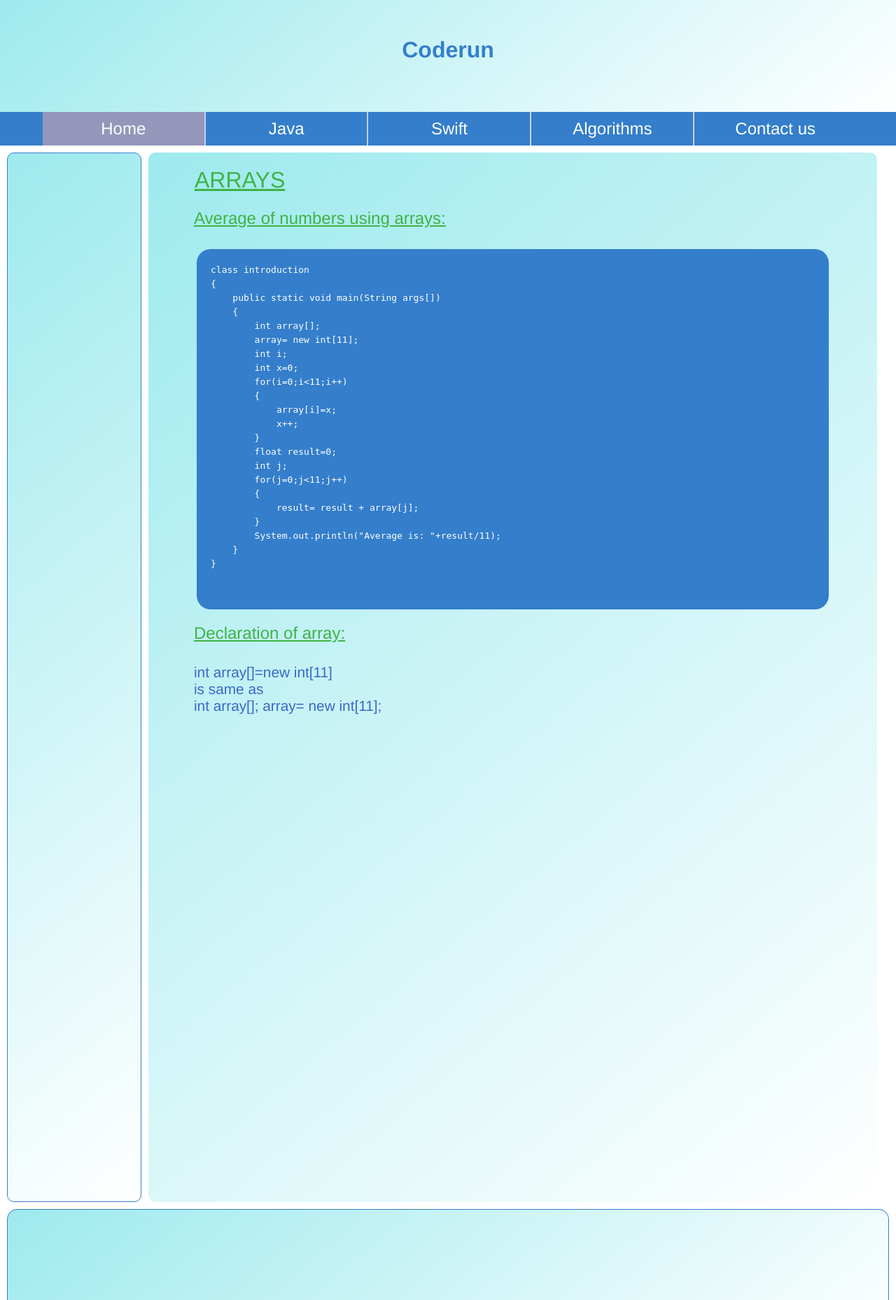
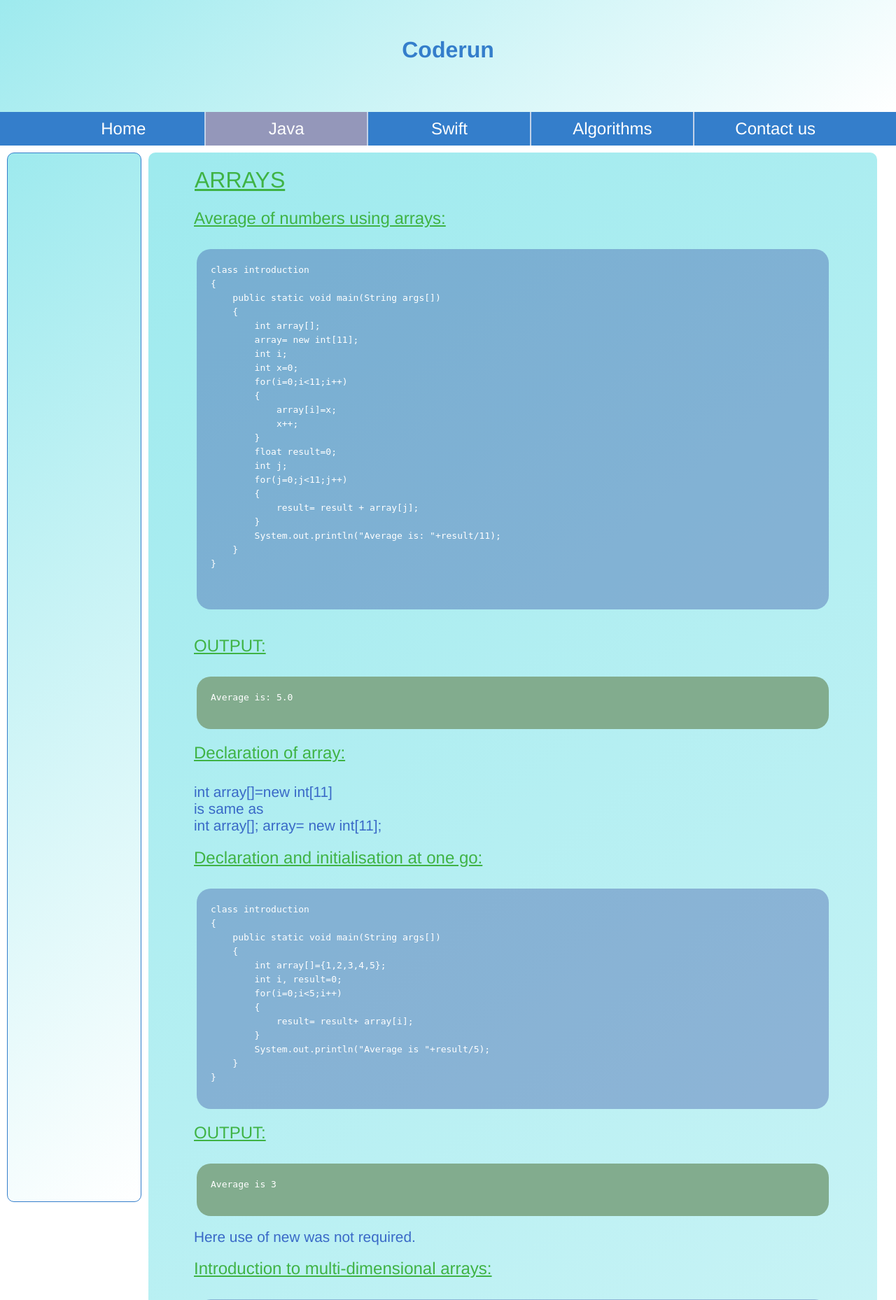
Before and after one commit to innovatoronspree/Coderun, a PHP site: page /arrays.html in a window 1280 px wide. Shown: the top 1858 px of the page at 70% size. Run offline with PHP 8.4, Linux system fonts and the light colour scheme.

Commit message:
added content in Arrays.html

```diff
--- a/arrays.html
+++ b/arrays.html
@@ -11,8 +11,8 @@
 	</header>
 	<nav>
 		<ul>
-			<li><a href="#" class="active">Home</a></li>
-			<li><a href="#">Java</a>
+			<li><a href="home.html">Home</a></li>
+			<li><a href="#" class="active">Java</a>
 				<ul>
 					<li><a href="#">Variables</a></li>
 					<li><a href="#">Classes</a></li>
@@ -89,6 +89,17 @@ class introduction
 				</code>
 			</pre>
 		</div >
+		<br>
+		<h2>OUTPUT:</h2>
+		<div>
+			<pre class = "output">
+				<code class="output">
+Average is: 5.0
+				</code>
+			</pre>
+		</div>
+
+
 		<h2>Declaration of array:</h2>
 		<div class="para">
 			int array[]=new int[11] <br>
@@ -99,6 +110,227 @@ class introduction
       	array= new int[11];
 
 		</div>
+		<h2>Declaration and initialisation at one go:</h2>
+		<div>
+			<pre>
+				<code>
+class introduction
+{
+    public static void main(String args[])
+    {
+        int array[]={1,2,3,4,5};
+        int i, result=0;
+        for(i=0;i<5;i++)
+        {
+            result= result+ array[i];
+        }
+        System.out.println("Average is "+result/5);
+    }
+}
+				</code>
+			</pre>
+		</div>
+		<h2>OUTPUT:</h2>
+		<div>
+			<pre class = "output">
+				<code class="output">
+Average is 3
+				</code>
+			</pre>
+		</div>
+
+		<br>
+		<div class="para">
+		Here use of new was not required.
+		</div>
+		<h2>Introduction to multi-dimensional arrays:</h2>
+		<div>
+			<pre>
+				<code>
+class introduction
+{
+    public static void main(String args[])
+    {
+        int array[][]= new int[4][5];
+        int i,j;
+        int x=0;
+        for(i=0;i<4;i++)
+        {
+            for(j=0;j<5;j++)
+            {
+                array[i][j]=x;
+                x++;
+            }
+        }
+        for(i=0;i<4;i++)
+        {
+            for(j=0;j<5;j++)
+            {
+                System.out.print(array[i][j]+" ");
+            }
+            System.out.println();
+        }
+    }
+  }
+    			</code>
+    		</pre>
+    	</div>
+    	<h2>OUTPUT:</h2>
+		<div>
+			<pre class = "output">
+				<code class="output">
+0 1 2 3 4
+5 6 7 8 9
+10 11 12 13 14
+15 16 17 18 19
+				</code>
+			</pre>
+		</div>
+    	<br>
+    	<div class="para">
+    		When declaring multidimensional arrays, you need only specify the memory of the first (leftmost) dimension. You can allocate the remaining dimension separately.
+
+    	</div>
+    	<br>
+
+    	<div>
+    		<pre>
+    			<code>
+class introduction
+{
+    public static void main(String args[])
+    {
+      int array[][]= new int[5][];
+      array[0]= new int[5];
+      array[1]= new int[4];
+      array[2]= new int[3];
+      array[3]= new int[2];
+      array[4]= new int[1];
+      int i,j,x=0;
+      for(j=0;j<5;j++)
+      {
+          array[0][j]=x;
+          x++;
+      }
+        for(j=0;j<4;j++)
+      {
+          array[1][j]=x;
+          x++;
+      }
+       for(j=0;j<3;j++)
+      {
+          array[2][j]=x;
+          x++;
+      }
+         for(j=0;j<2;j++)
+      {
+          array[3][j]=x;
+          x++;
+      }
+         for(j=0;j<5;j++)
+      {
+          System.out.print(array[0][j]+ " ");
+      }
+      System.out.println();
+        for(j=0;j<4;j++)
+      {
+        System.out.print(array[1][j]+ " ");
+      }
+        System.out.println();
+       for(j=0;j<3;j++)
+      {
+          System.out.print(array[2][j]+ " ");
+      }
+      System.out.println();
+         for(j=0;j<2;j++)
+      {
+          System.out.print(array[3][j]+ " ");
+      }
+       System.out.println();
+      array[4][0]=x;
+      System.out.println(array[4][0]);
+    }
+}
+			</code>
+		</pre>
+	</div>
+	<h2>OUTPUT:</h2>
+		<div>
+			<pre class = "output">
+				<code class="output">
+0 1 2 3 4
+5 6 7 8
+9 10 11
+12 13
+14
+		</code>
+			</pre>
+		</div>
+	<br>
+	<div class="para">
+		The use of uneven (or, irregular) multidimensional arrays may not be appropriate for many applications, because it runs contrary to what people expect to find when a multidimensional array is encountered. However, irregular arrays can be used effectively in some situations. For example, if you need a very large two-dimensional array that is sparsely populated (that is, one in which not all of the elements will be used), then an irregular array might be a perfect solution.
+	</div>
+	<br>
+	<h2> Declaration and initialisation at one go: </h2>
+	<div class="para">
+		int array[][]= { {0,1,2,3}, {4,5,6,7},{8,9,10,11},{12,13,14,15}};
+	</div>
+	<br>
+	<div>
+		<pre>
+			<code>
+class introduction
+{
+    public static void main(String args[])
+    {
+      int array[][]= { {0,1,2,3}, {4,5,6,7},{8,9,10,11},{12,13,14,15}};
+      int i,j;
+      for(i=0;i<4;i++)
+      {
+          for(j=0;j<4;j++)
+          {
+              System.out.print(array[i][j]+ " ");
+          }
+          System.out.println();
+      }
+    }
+}
+			</code>
+		</pre>
+	</div>
+	<h2>OUTPUT:</h2>
+		<div>
+			<pre class = "output">
+				<code class="output">
+0 1 2 3
+4 5 6 7
+8 9 10 11
+12 13 14 15
+			</code>
+			</pre>
+		</div>
+	<br>
+	<h2>Alternative ways to declare arrays:</h2>
+	<div class="para">
+	int array[]; <br>
+
+	is same as <br>
+
+	int[] array; <br>
+
+	int array1[], array2[], array3[]; <br>
+
+	is same as <br>
+
+	int[] array1, array2, array3;<br>
+	</div>
+<br>
+
+
+
+
+
+
 		</main>
 
 	<footer id="footer">
--- a/home.html
+++ b/home.html
@@ -14,7 +14,7 @@
 			<li><a href="#" class="active">Home</a></li>
 			<li><a href="#">Java</a>
 				<ul>
-					<li><a href="#">Variables</a></li>
+					<li><a href="arrays.html">Arrays</a></li>
 					<li><a href="#">Classes</a></li>
 					<li><a href="#">Objects</a></li>
 					<li><a href="#">Constructors</a></li>
--- a/stylesheets/stylesheet_home.css
+++ b/stylesheets/stylesheet_home.css
@@ -160,7 +160,7 @@ nav>ul>li>a
 
 }
 pre{
-	background-color: rgb(52, 126, 203);
+	background-color: rgba(28, 42, 145, 0.31);
 	padding-left: 20px;
     border-radius: 20px;
     width:69vw;
@@ -195,3 +195,7 @@ code{
     margin-left: 50px;
     font-size: 1.3em;
 }
+.output{
+	background-color: rgb(130, 172, 142);
+
+}
```
